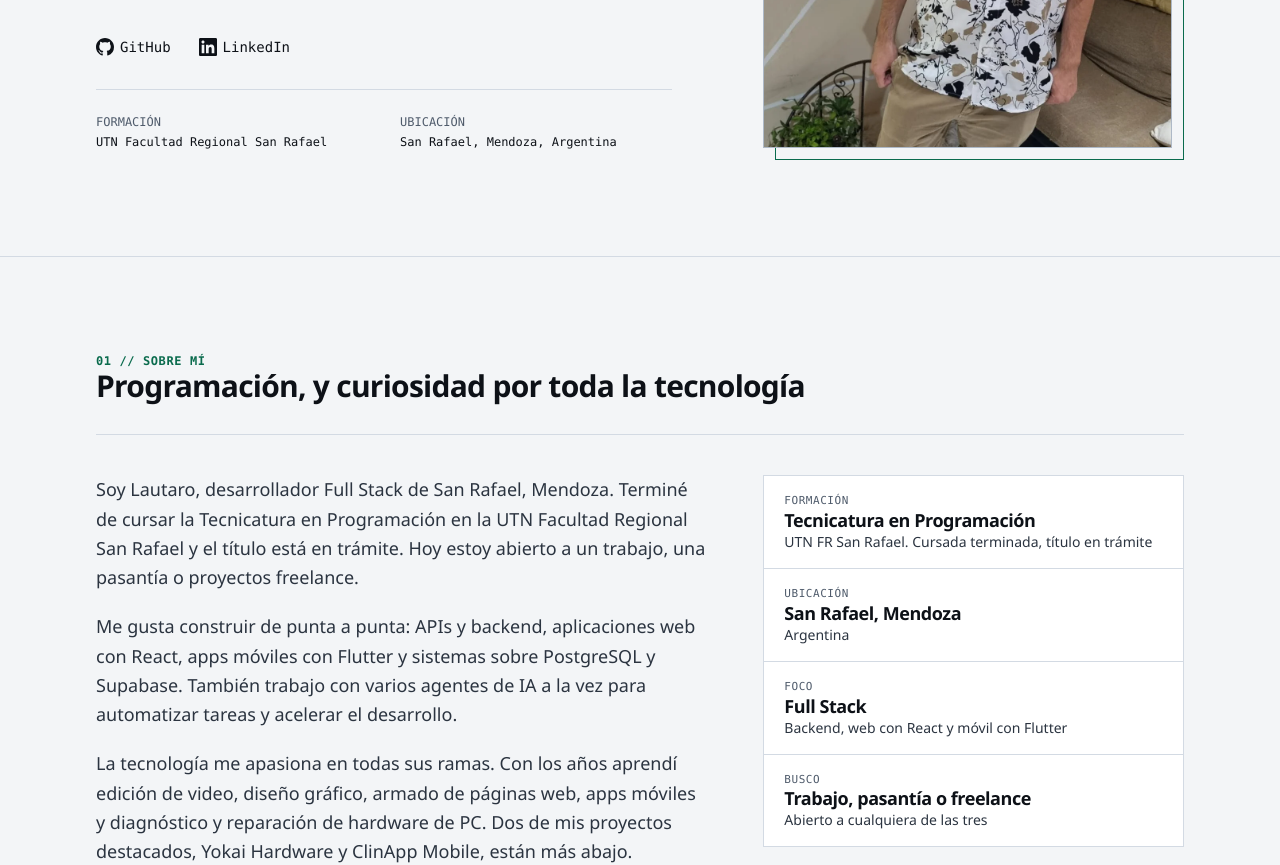
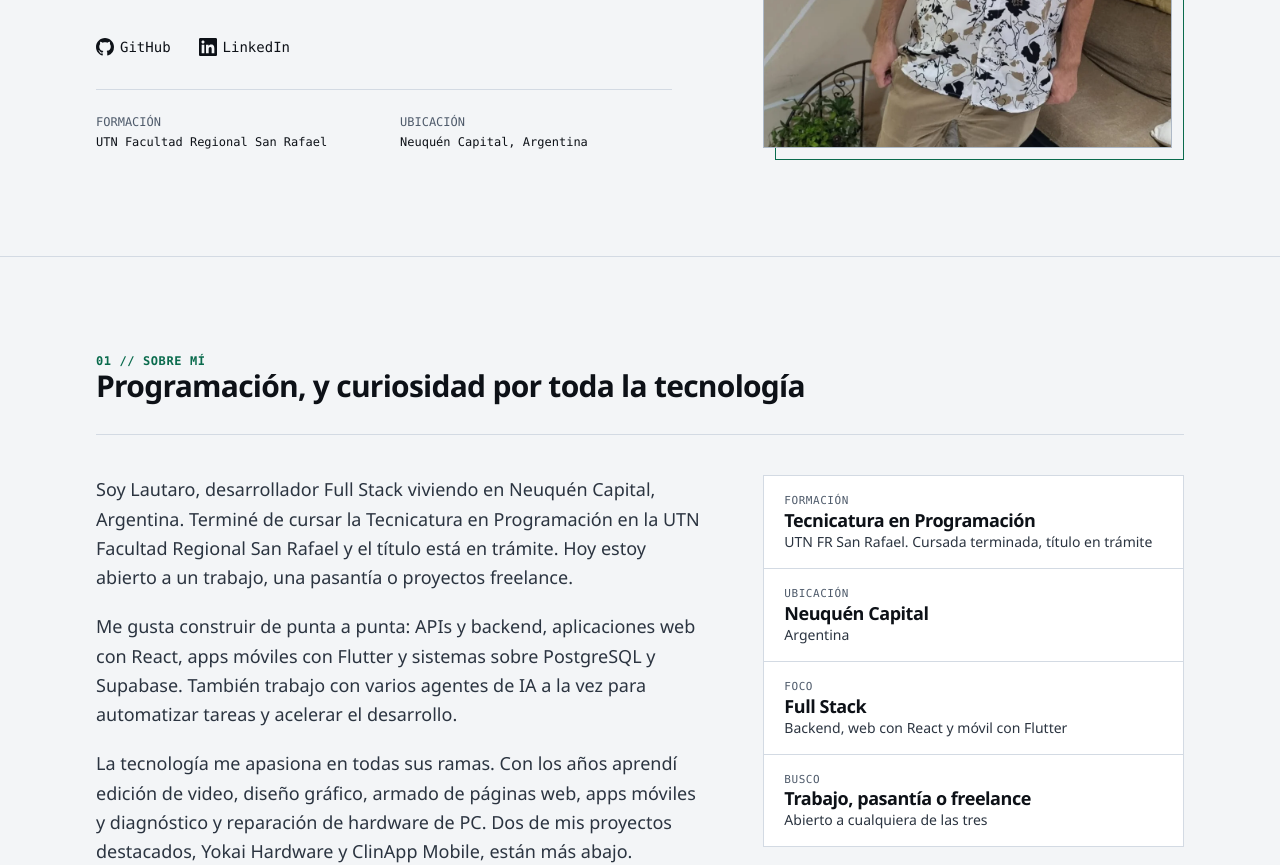
Before and after one commit to Lautaro-404/portfolio, a React (Vite) app: page / in a window 1280 px wide. Shown: the part 580-1445 px from the top of the page. Built offline with nearby package versions, Linux system fonts and the light colour scheme.

Commit message:
feat(profile): actualiza ubicacion a Neuquen Capital, Argentina

```diff
--- a/index.html
+++ b/index.html
@@ -70,8 +70,8 @@
             },
             "address": {
               "@type": "PostalAddress",
-              "addressLocality": "San Rafael",
-              "addressRegion": "Mendoza",
+              "addressLocality": "Neuquén",
+              "addressRegion": "Neuquén",
               "addressCountry": "AR"
             }
           },
--- a/src/components/About.tsx
+++ b/src/components/About.tsx
@@ -9,7 +9,7 @@ const FACTS = [
   },
   {
     label: 'UBICACIÓN',
-    value: 'San Rafael, Mendoza',
+    value: 'Neuquén Capital',
     detail: 'Argentina',
   },
   {
@@ -44,10 +44,10 @@ export function About() {
       <div className="grid grid-cols-1 gap-10 lg:grid-cols-12 lg:gap-14">
         <div className="space-y-5 text-base leading-relaxed text-[var(--text-secondary)] sm:text-lg lg:col-span-7">
           <p>
-            Soy Lautaro, desarrollador Full Stack de San Rafael, Mendoza.
-            Terminé de cursar la Tecnicatura en Programación en la UTN
-            Facultad Regional San Rafael y el título está en trámite. Hoy estoy
-            abierto a un trabajo, una pasantía o proyectos freelance.
+            Soy Lautaro, desarrollador Full Stack viviendo en Neuquén Capital,
+            Argentina. Terminé de cursar la Tecnicatura en Programación en la
+            UTN Facultad Regional San Rafael y el título está en trámite. Hoy
+            estoy abierto a un trabajo, una pasantía o proyectos freelance.
           </p>
           <p>
             Me gusta construir de punta a punta: APIs y backend, aplicaciones
--- a/src/components/Contact.tsx
+++ b/src/components/Contact.tsx
@@ -193,8 +193,8 @@ export function Contact() {
           </h2>
           <p className="mt-4 text-base leading-relaxed text-[var(--text-secondary)]">
             Estoy disponible para sumarme a equipos de desarrollo Full Stack,
-            proyectos freelance o colaboraciones técnicas desde San Rafael,
-            Mendoza (modalidad remota o híbrida).
+            proyectos freelance o colaboraciones técnicas desde Neuquén Capital,
+            Argentina (modalidad remota o híbrida).
           </p>
 
           <div className="mt-8 space-y-3 font-mono text-xs">
--- a/src/components/Hero.tsx
+++ b/src/components/Hero.tsx
@@ -98,7 +98,7 @@ export function Hero() {
             <div>
               <dt className="text-[var(--text-muted)]">UBICACIÓN</dt>
               <dd className="mt-1 text-[var(--text-primary)]">
-                San Rafael, Mendoza, Argentina
+                Neuquén Capital, Argentina
               </dd>
             </div>
           </dl>
```
